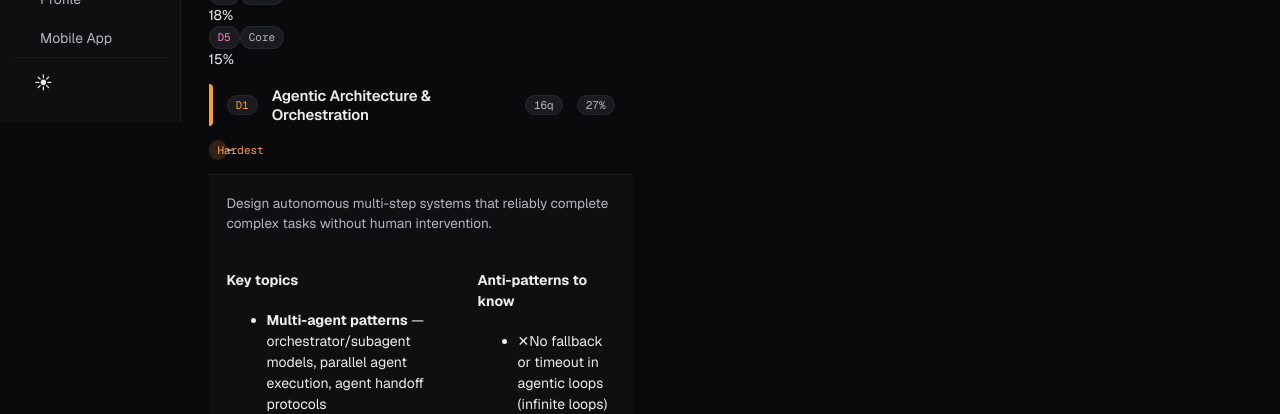
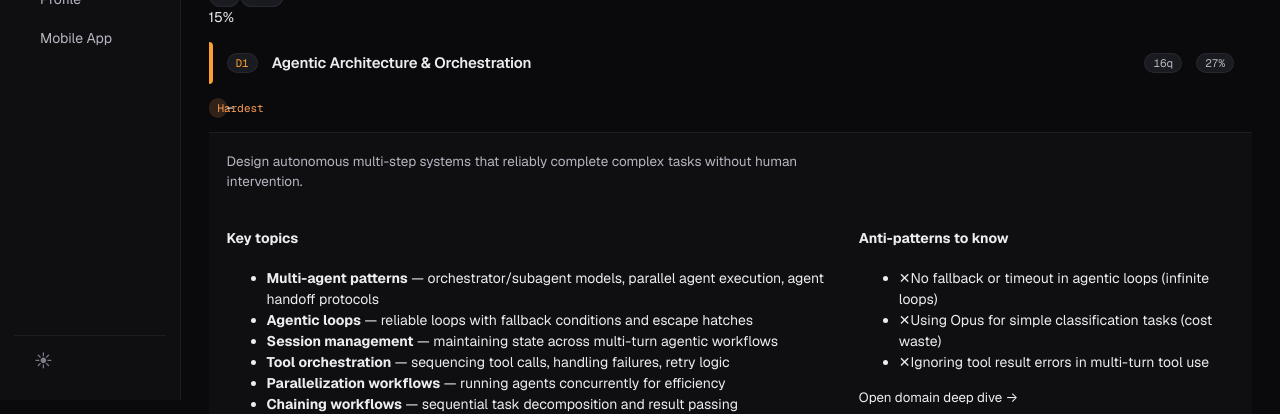
Before and after one commit to mhhussain/ctracer, a React (Vite) app in the folder web/: page /blueprint in a window 1280 px wide. Shown: the part 400-814 px from the top of the page. Built offline with nearby package versions, Linux system fonts and the light colour scheme; no server answers.

Commit message:
fix: correct screen-container width, text-muted variable, and sidebar height
Co-Authored-By: Claude Sonnet 4.6 <noreply@anthropic.com>

```diff
--- a/web/src/index.css
+++ b/web/src/index.css
@@ -139,7 +139,7 @@ code, kbd {
 .sidebar {
   position: sticky;
   top: 0;
-  height: 100%;
+  height: 100vh;
   display: flex;
   flex-direction: column;
   background: var(--bg-2);
@@ -1847,7 +1847,7 @@ code, kbd {
 
 .screen-container {
   padding: var(--pad);
-  max-width: 480px;
+  max-width: 1280px;
 }
 
 .screen-title {
@@ -2002,7 +2002,7 @@ code, kbd {
   font-weight: 600;
   letter-spacing: 0.06em;
   text-transform: uppercase;
-  color: var(--text-muted);
+  color: var(--text-3);
   margin-bottom: 0.75rem;
 }
 
@@ -2041,7 +2041,7 @@ code, kbd {
   border: none;
   cursor: pointer;
   font-size: 1.1rem;
-  color: var(--text-muted);
+  color: var(--text-3);
   padding: 0.25rem;
   border-radius: 4px;
   line-height: 1;
```
